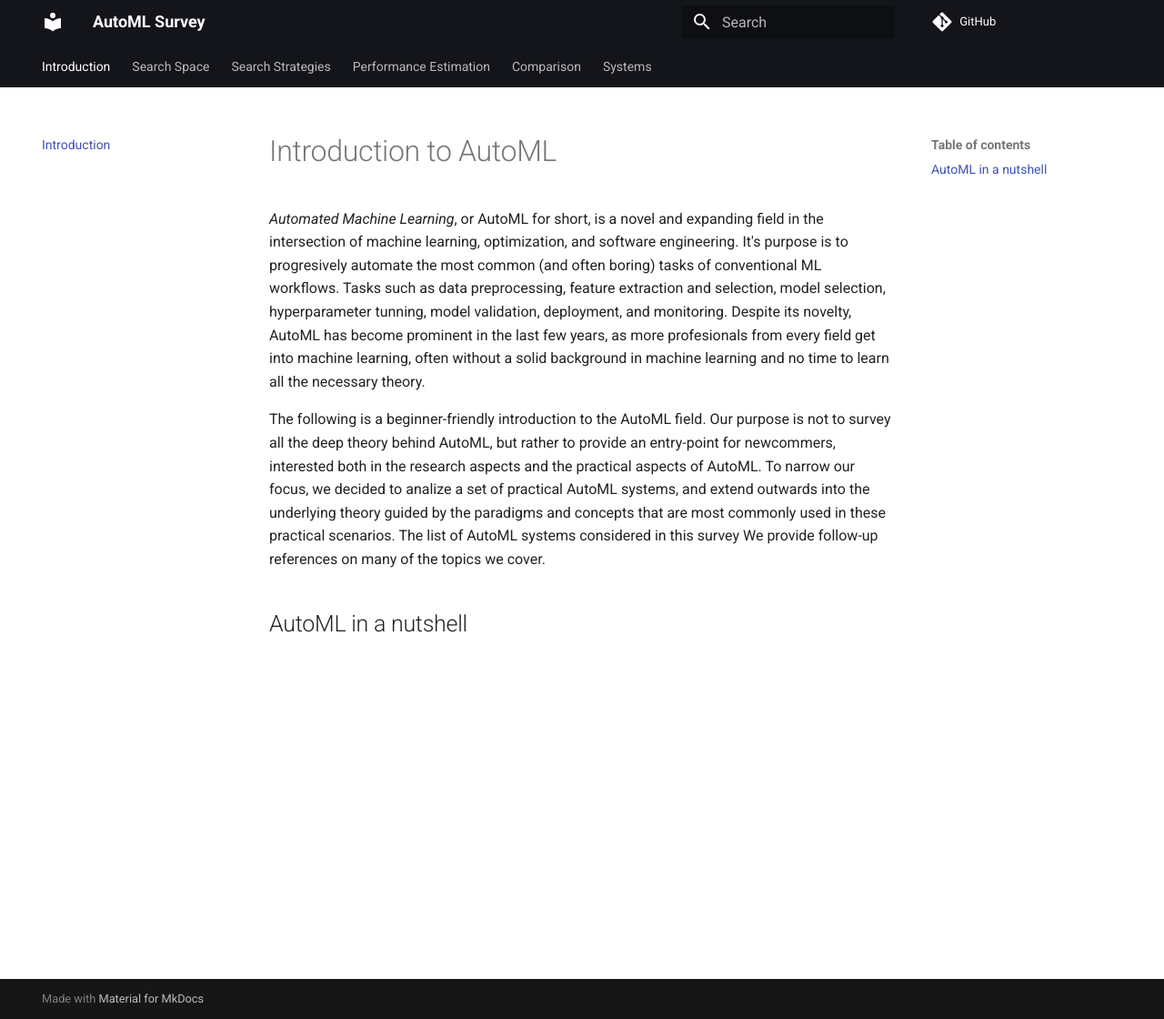
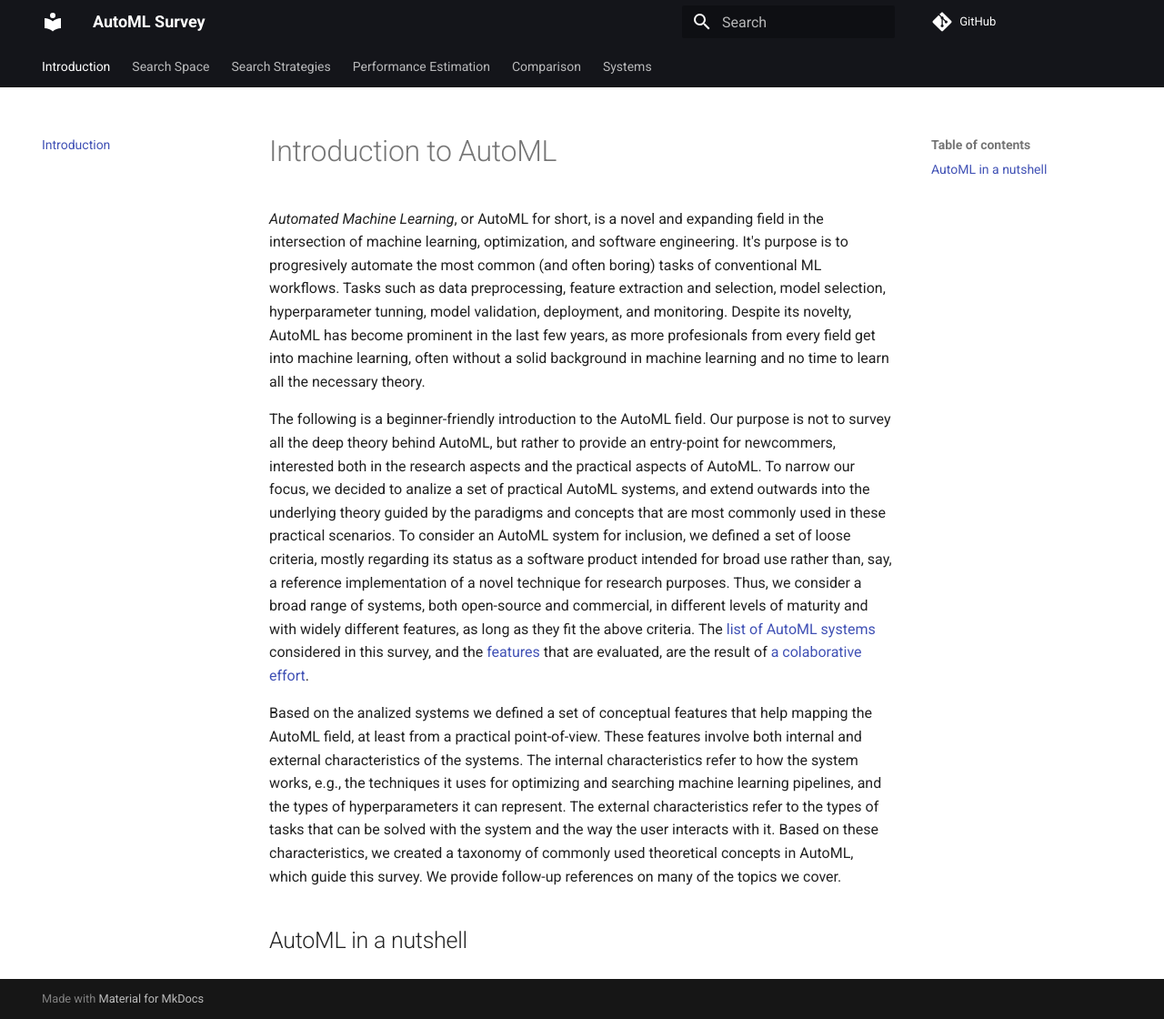
Before and after one commit to autogoal/survey, an MkDocs documentation site: the page built from docs/index.md, in a window 1280 px wide and 1120 px high. Shown: the whole window at 91% size. Built offline with MkDocs 1.6.1 and Material for MkDocs 9.7.7, drawn with Linux system fonts in a browser that asks for light colours; comment, search, counter and statistics services are not loaded.

Commit message:
Update index

```diff
--- a/docs/index.md
+++ b/docs/index.md
@@ -8,7 +8,15 @@ Despite its novelty, AutoML has become prominent in the last few years, as more
 The following is a beginner-friendly introduction to the AutoML field.
 Our purpose is not to survey all the deep theory behind AutoML, but rather to provide an entry-point for newcommers, interested both in the research aspects and the practical aspects of AutoML.
 To narrow our focus, we decided to analize a set of practical AutoML systems, and extend outwards into the underlying theory guided by the paradigms and concepts that are most commonly used in these practical scenarios.
-The list of AutoML systems considered in this survey
+To consider an AutoML system for inclusion, we defined a set of loose criteria, mostly regarding its status as a software product intended for broad use rather than, say, a reference implementation of a novel technique for research purposes.
+Thus, we consider a broad range of systems, both open-source and commercial, in different levels of maturity and with widely different features, as long as they fit the above criteria.
+The [list of AutoML systems](./systems) considered in this survey, and the [features](./comparison) that are evaluated, are the result of [a colaborative effort](https://github.com/autogoal/survey).
+
+Based on the analized systems we defined a set of conceptual features that help mapping the AutoML field, at least from a practical point-of-view.
+These features involve both internal and external characteristics of the systems.
+The internal characteristics refer to how the system works, e.g., the techniques it uses for optimizing and searching machine learning pipelines, and the types of hyperparameters it can represent.
+The external characteristics refer to the types of tasks that can be solved with the system and the way the user interacts with it.
+Based on these characteristics, we created a taxonomy of commonly used theoretical concepts in AutoML, which guide this survey.
 We provide follow-up references on many of the topics we cover.
 
 ## AutoML in a nutshell
```
